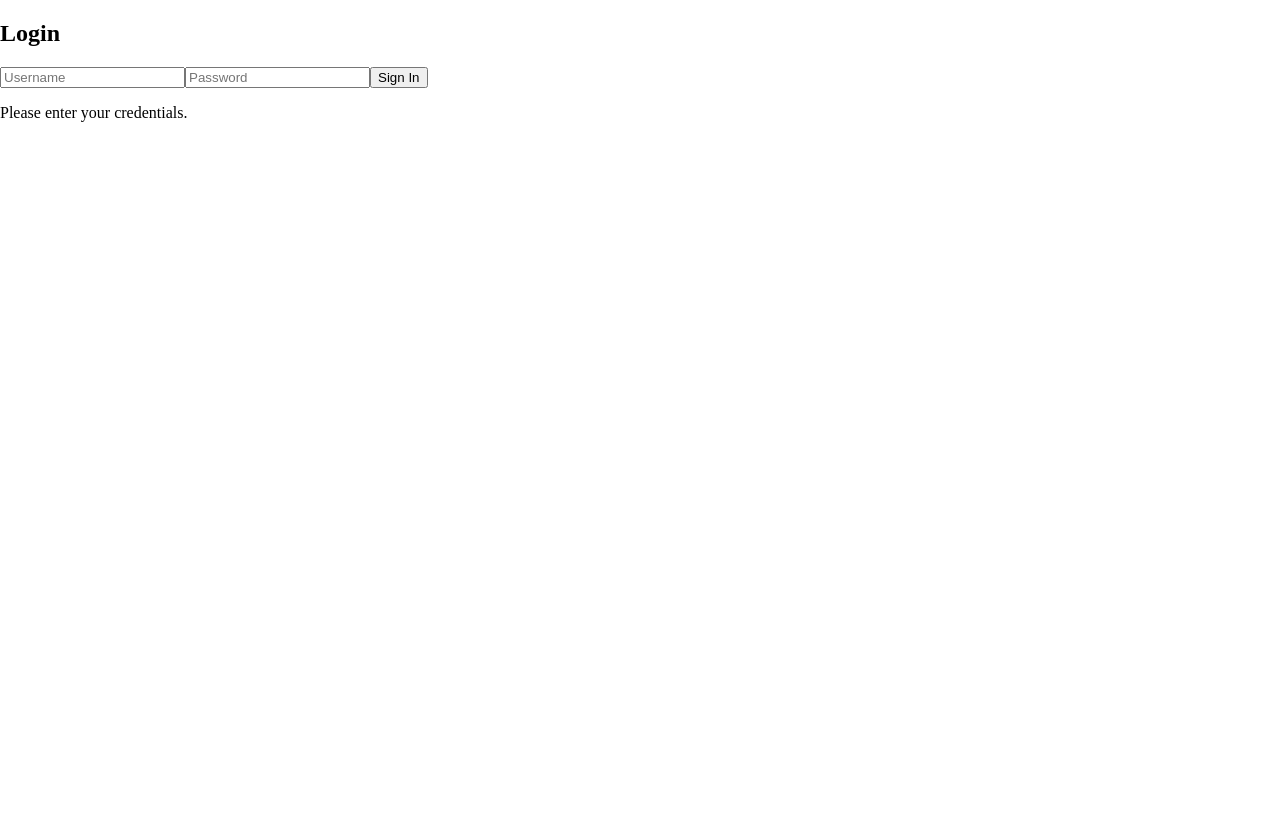
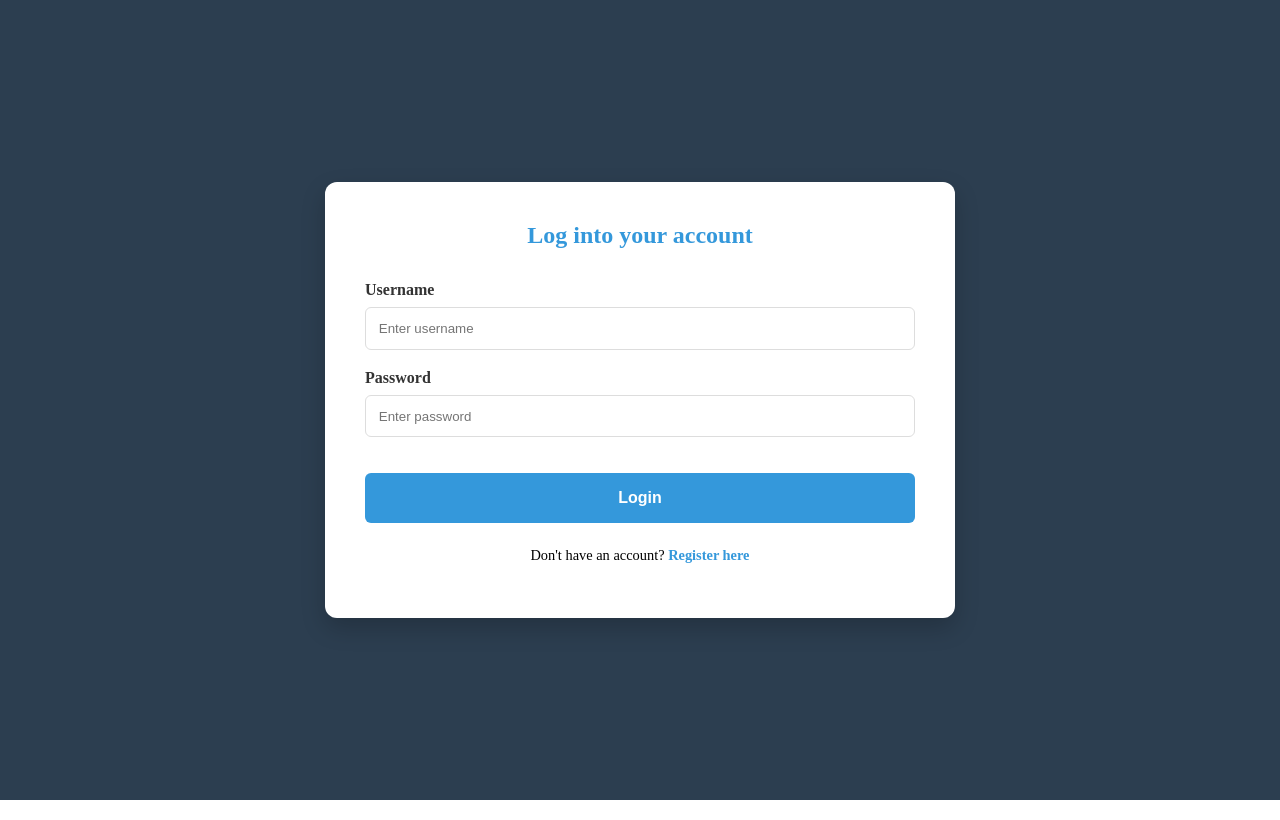
Before and after one commit to ServiceAuto-IDP/frontend-ui, an Angular app: page /login in a window 1280 px wide. Built offline with nearby package versions, Linux system fonts and the light colour scheme.

Commit message:
Added register and login cards with slide animation on the landing page.

```diff
--- a/package.json
+++ b/package.json
@@ -17,6 +17,8 @@
     "@angular/forms": "^21.2.0",
     "@angular/platform-browser": "^21.2.0",
     "@angular/router": "^21.2.0",
+    "primeicons": "^7.0.0",
+    "primeng": "^21.1.5",
     "rxjs": "~7.8.0",
     "tslib": "^2.3.0"
   },
--- a/src/app/components/landing-page/landing-page.html
+++ b/src/app/components/landing-page/landing-page.html
@@ -21,7 +21,28 @@
   </div>
 
   <div class="right-side">
-    <button class="btn register-btn">Register</button>
-    <button class="btn login-btn">Login</button>
+    @if (viewMode === 'buttons') {
+      <div class="button-stack">
+        <button class="btn register-btn" (click)="setMode('register')">Register</button>
+        <button class="btn login-btn" (click)="setMode('login')">Login</button>
+      </div>
+    }
+
+    @if (viewMode === 'register') {
+      <div class="slide-in">
+        <app-register
+          (cancel)="setMode('buttons')"
+          (switchToLogin)="setMode('login')">
+        </app-register>
+      </div>
+    }
+
+    @if (viewMode === 'login') {
+      <div class="slide-in">
+        <app-login
+          (cancel)="setMode('buttons')"
+          (switchToRegister)="setMode('register')"> </app-login>
+      </div>
+    }
   </div>
 </div>
--- a/src/app/components/landing-page/landing-page.ts
+++ b/src/app/components/landing-page/landing-page.ts
@@ -1,9 +1,23 @@
 import { Component } from '@angular/core';
+import { FormsModule } from '@angular/forms';
+import { RouterLink } from '@angular/router';
+import { Register } from '../register/register';
+import { Login } from '../login/login';
 
 @Component({
   selector: 'app-landing-page',
-  imports: [],
+  imports: [
+    FormsModule,
+    Register,
+    Login
+  ],
   templateUrl: './landing-page.html',
   styleUrl: './landing-page.css',
 })
-export class LandingPage {}
+export class LandingPage {
+  viewMode: 'buttons' | 'login' | 'register' = 'buttons';
+
+  setMode(mode: 'buttons' | 'login' | 'register') {
+    this.viewMode = mode;
+  }
+}
--- a/src/app/components/login/login.css
+++ b/src/app/components/login/login.css
@@ -0,0 +1,98 @@
+.form-container {
+  display: flex;
+  justify-content: center;
+  align-items: center;
+  height: 100vh;
+  background-color: #2c3e50;
+}
+
+.register-card {
+  background: white;
+  padding: 2.5rem;
+  border-radius: 12px;
+  width: 80%;
+  max-width: 550px;
+  box-shadow: 0 10px 25px rgba(0,0,0,0.2);
+}
+
+.form-header {
+  text-align: center;
+  margin-bottom: 2rem;
+}
+
+.form-header h2 { color: #3498db; margin: 0; }
+
+.form-group {
+  margin-bottom: 1.2rem;
+}
+
+.form-group label {
+  display: block;
+  margin-bottom: 0.5rem;
+  font-weight: 600;
+  color: #333;
+}
+
+input {
+  width: 100%;
+  padding: 0.8rem;
+  border: 1px solid #ddd;
+  border-radius: 6px;
+  box-sizing: border-box;
+}
+
+.signup-btn {
+  width: 100%;
+  padding: 1rem;
+  background-color: #3498db;
+  color: white;
+  border: none;
+  border-radius: 6px;
+  font-size: 1rem;
+  font-weight: bold;
+  cursor: pointer;
+  margin-top: 1rem;
+}
+
+.signup-btn:hover { background-color: #2980b9; }
+
+.error-msg {
+  color: #e74c3c;
+  font-size: 0.9rem;
+  text-align: center;
+}
+
+.footer-text {
+  text-align: center;
+  margin-top: 1.5rem;
+  font-size: 0.9rem;
+}
+
+.footer-text span {
+  color: #3498db;
+  cursor: pointer;
+  font-weight: bold;
+}
+
+.password-wrapper {
+  position: relative;
+  display: flex;
+  align-items: center;
+}
+
+.password-wrapper input {
+  padding-right: 45px;
+}
+
+.toggle-eye {
+  position: absolute;
+  right: 15px;
+  cursor: pointer;
+  user-select: none;
+  font-size: 1.2rem;
+  transition: transform 0.2s;
+}
+
+.toggle-eye:hover {
+  transform: scale(1.2);
+}
--- a/src/app/components/login/login.html
+++ b/src/app/components/login/login.html
@@ -1,13 +1,28 @@
-<div class="login-container">
-  <h2>Login</h2>
-  <input [(ngModel)]="loginData.username" placeholder="Username" type="text">
-  <input [(ngModel)]="loginData.password" placeholder="Password" type="password">
+<div class="form-container">
+  <div class="register-card">
+    <div class="form-header">
+      <h2>Log into your account</h2>
+    </div>
 
-  <button (click)='onLogin()'>Sign In</button>
+    <div class="form-group">
+      <label>Username</label>
+      <input type="text" [(ngModel)]="userData.username" placeholder="Enter username">
+    </div>
 
-  @if (message) {
-    <p>{{ message }}</p>
-  } @else {
-    <p>Please enter your credentials.</p>
-  }
+    <div class="form-group">
+      <label>Password</label>
+      <input type="password" [(ngModel)]="userData.password" placeholder="Enter password">
+    </div>
+
+    @if (errorMessage) {
+      <p class="error-msg">{{ errorMessage }}</p>
+    }
+
+    <button class="signup-btn" (click)="onLogin()">Login</button>
+
+    <p class="footer-text">
+      Don't have an account?
+      <span (click)="goToRegister()" style="cursor: pointer; color: #3498db;">Register here</span>
+    </p>
+  </div>
 </div>
--- a/src/app/components/login/login.ts
+++ b/src/app/components/login/login.ts
@@ -1,29 +1,49 @@
-import { Component } from '@angular/core';
+import { Component, EventEmitter, model, Output } from '@angular/core';
 import { FormsModule } from '@angular/forms';
 import { AuthService } from '../../services/auth.service';
+import { Router, RouterLink } from '@angular/router';
 
 @Component({
   selector: 'app-login',
   imports: [
-    FormsModule
+    FormsModule,
   ],
   templateUrl: './login.html',
   styleUrl: './login.css',
 })
 export class Login {
-  loginData = { username: '', password: '' };
-  message = '';
+  @Output() switchToRegister = new EventEmitter<void>();
 
-  constructor(private authService: AuthService) {}
+  goToRegister() {
+    this.switchToRegister.emit();
+  }
+
+  userData = { username: '', password: '' };
+  confirmPassword = '';
+  errorMessage = '';
+
+  constructor(private authService: AuthService, private router: Router) {}
 
   onLogin() {
-    this.authService.login(this.loginData).subscribe({
-      next: (token) => {
-        this.message = "Login Successful! Token saved.";
-        console.log('JWT Token:', token);
+    if (!this.userData.username || !this.userData.password) {
+      this.errorMessage = "Please fill in all fields.";
+      return;
+    }
+
+    // 2. Check if passwords match
+    if (this.userData.password !== this.confirmPassword) {
+      this.errorMessage = "Passwords do not match!";
+      return;
+    }
+
+    // 3. Send to Backend
+    this.authService.register(this.userData).subscribe({
+      next: (response) => {
+        console.log('User registered!', response);
+        this.router.navigate(['/login']);
       },
       error: (err) => {
-        this.message = "Error: " + err.error;
+        this.errorMessage = "Registration failed. Username might be taken.";
       }
     });
   }
--- a/src/app/components/register/register.css
+++ b/src/app/components/register/register.css
@@ -0,0 +1,98 @@
+.form-container {
+  display: flex;
+  justify-content: center;
+  align-items: center;
+  height: 100vh;
+  background-color: #2c3e50;
+}
+
+.register-card {
+  background: white;
+  padding: 2.5rem;
+  border-radius: 12px;
+  width: 80%;
+  max-width: 550px;
+  box-shadow: 0 10px 25px rgba(0,0,0,0.2);
+}
+
+.form-header {
+  text-align: center;
+  margin-bottom: 2rem;
+}
+
+.form-header h2 { color: #3498db; margin: 0; }
+
+.form-group {
+  margin-bottom: 1.2rem;
+}
+
+.form-group label {
+  display: block;
+  margin-bottom: 0.5rem;
+  font-weight: 600;
+  color: #333;
+}
+
+input {
+  width: 100%;
+  padding: 0.8rem;
+  border: 1px solid #ddd;
+  border-radius: 6px;
+  box-sizing: border-box;
+}
+
+.signup-btn {
+  width: 100%;
+  padding: 1rem;
+  background-color: #3498db;
+  color: white;
+  border: none;
+  border-radius: 6px;
+  font-size: 1rem;
+  font-weight: bold;
+  cursor: pointer;
+  margin-top: 1rem;
+}
+
+.signup-btn:hover { background-color: #2980b9; }
+
+.error-msg {
+  color: #e74c3c;
+  font-size: 0.9rem;
+  text-align: center;
+}
+
+.footer-text {
+  text-align: center;
+  margin-top: 1.5rem;
+  font-size: 0.9rem;
+}
+
+.footer-text span {
+  color: #3498db;
+  cursor: pointer;
+  font-weight: bold;
+}
+
+.password-wrapper {
+  position: relative;
+  display: flex;
+  align-items: center;
+}
+
+.password-wrapper input {
+  padding-right: 45px;
+}
+
+.toggle-eye {
+  position: absolute;
+  right: 15px;
+  cursor: pointer;
+  user-select: none;
+  font-size: 1.2rem;
+  transition: transform 0.2s;
+}
+
+.toggle-eye:hover {
+  transform: scale(1.2);
+}
--- a/src/app/components/register/register.html
+++ b/src/app/components/register/register.html
@@ -1 +1,33 @@
-<p>register works!</p>
+<div class="form-container">
+  <div class="register-card">
+    <div class="form-header">
+      <h2>Create your account</h2>
+    </div>
+
+    <div class="form-group">
+      <label>Username</label>
+      <input type="text" [(ngModel)]="userData.username" placeholder="Choose a username">
+    </div>
+
+    <div class="form-group">
+      <label>Password</label>
+      <input type="password" [(ngModel)]="userData.password" placeholder="Enter password">
+    </div>
+
+    <div class="form-group">
+      <label>Confirm Password</label>
+      <input type="password" [(ngModel)]="confirmPassword" placeholder="Confirm your password">
+    </div>
+
+    @if (errorMessage) {
+      <p class="error-msg">{{ errorMessage }}</p>
+    }
+
+    <button class="signup-btn" (click)="onRegister()">Sign Up</button>
+
+    <p class="footer-text">
+      Already have an account?
+      <span (click)="goToLogin()">Login here</span>
+    </p>
+  </div>
+</div>
--- a/src/app/components/register/register.ts
+++ b/src/app/components/register/register.ts
@@ -1,9 +1,51 @@
-import { Component } from '@angular/core';
+import { Component, EventEmitter, Output } from '@angular/core';
+import { AuthService } from '../../services/auth.service';
+import { Router, RouterLink } from '@angular/router';
+import { FormsModule } from '@angular/forms';
 
 @Component({
   selector: 'app-register',
-  imports: [],
+  imports: [
+    FormsModule,
+  ],
   templateUrl: './register.html',
   styleUrl: './register.css',
 })
-export class Register {}
+export class Register {
+  @Output() switchToLogin = new EventEmitter<void>();
+
+  goToLogin() {
+    this.switchToLogin.emit();
+  }
+
+  userData = { username: '', password: '' };
+  confirmPassword = '';
+  errorMessage = '';
+
+  constructor(private authService: AuthService, private router: Router) {}
+
+  onRegister() {
+    // 1. Basic Validation
+    if (!this.userData.username || !this.userData.password) {
+      this.errorMessage = "Please fill in all fields.";
+      return;
+    }
+
+    // 2. Check if passwords match
+    if (this.userData.password !== this.confirmPassword) {
+      this.errorMessage = "Passwords do not match!";
+      return;
+    }
+
+    // 3. Send to Backend
+    this.authService.register(this.userData).subscribe({
+      next: (response) => {
+        console.log('User registered!', response);
+        this.router.navigate(['/login']); // Redirect to login on success
+      },
+      error: (err) => {
+        this.errorMessage = "Registration failed. Username might be taken.";
+      }
+    });
+  }
+}
--- a/src/index.html
+++ b/src/index.html
@@ -7,6 +7,7 @@
   <meta name="viewport" content="width=device-width, initial-scale=1">
   <link rel="icon" type="image/x-icon" href="favicon.ico">
   <link href="https://fonts.googleapis.com/css2?family=Inter:wght@400;600;700&display=swap" rel="stylesheet">
+  <link rel="stylesheet" href="https://fonts.googleapis.com/css2?family=Material+Symbols+Outlined:opsz,wght,FILL,GRAD@24,400,0,0" />
 </head>
 <body>
   <app-root></app-root>
```
Also changed, not shown: src/app/components/landing-page/landing-page.css (+29 -2 lines), 1 other file (tests, documents, lock files or other folders).
